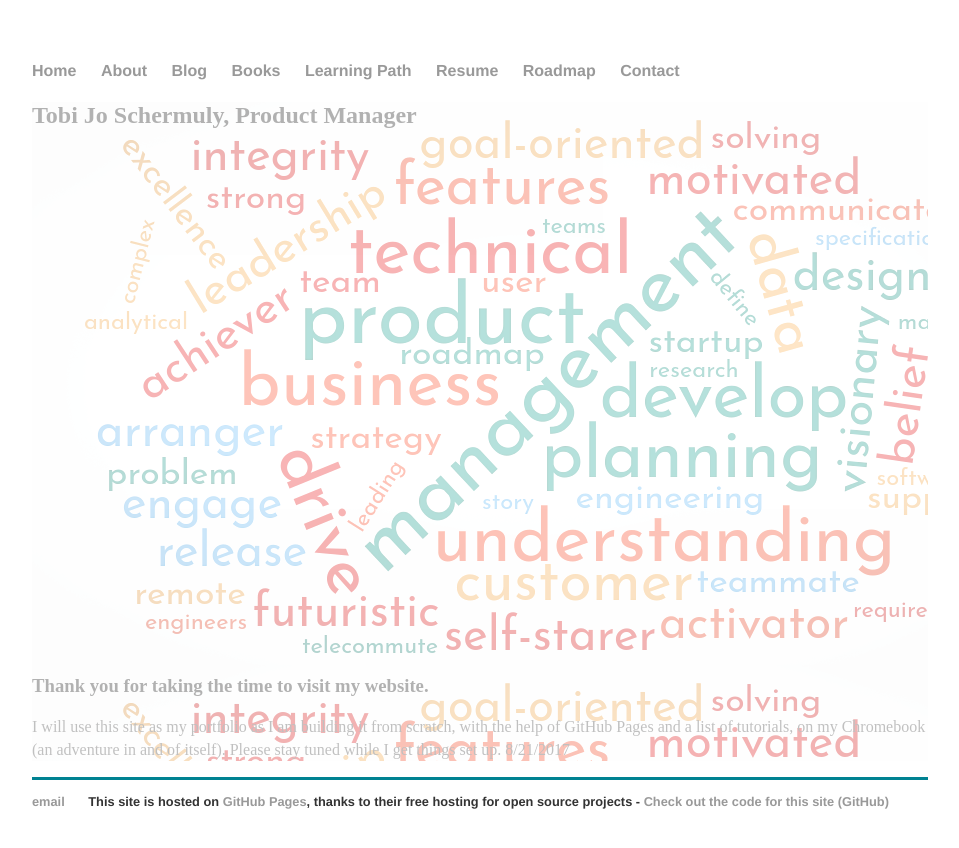
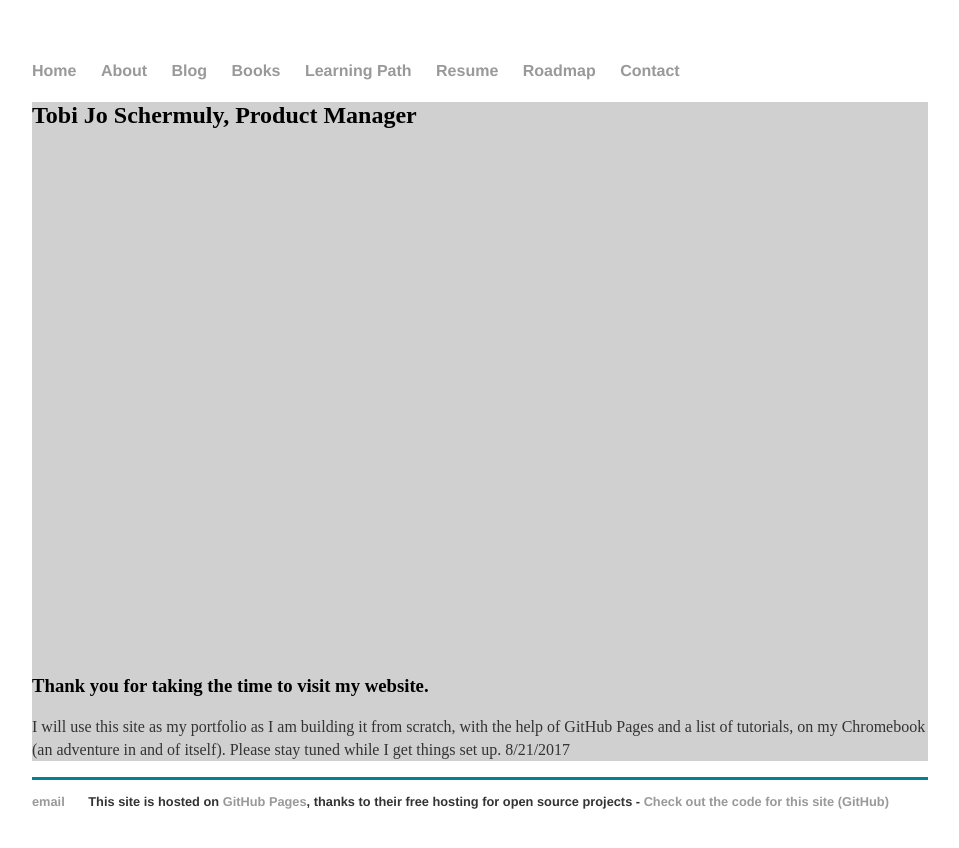
Before and after one commit to t0biasj0seph/t0biasj0seph, a Jekyll site: the page built from index.html, in a window 1280 px wide. Shown: the top 848 px of the page, without its empty margins (160-1119 px from the left). Built offline with Jekyll 4.4.1, drawn with Linux system fonts in a browser that asks for light colours.

Commit message:
Revert "final changes round 2"
This reverts commit d81773d42ec8a79f4211d5ef927f442bc37e1800.

```diff
--- a/css/main.css
+++ b/css/main.css
@@ -63,7 +63,7 @@ table {
 div.cloud {
   background-image: url(../images/cloud7.png);
   max-width: 100%; height: auto;
-  opacity: 0.3;
+  background:rgba(100,100,100,0.3);
 }
 div.inside-cloud {
   opacity: 1;
```
